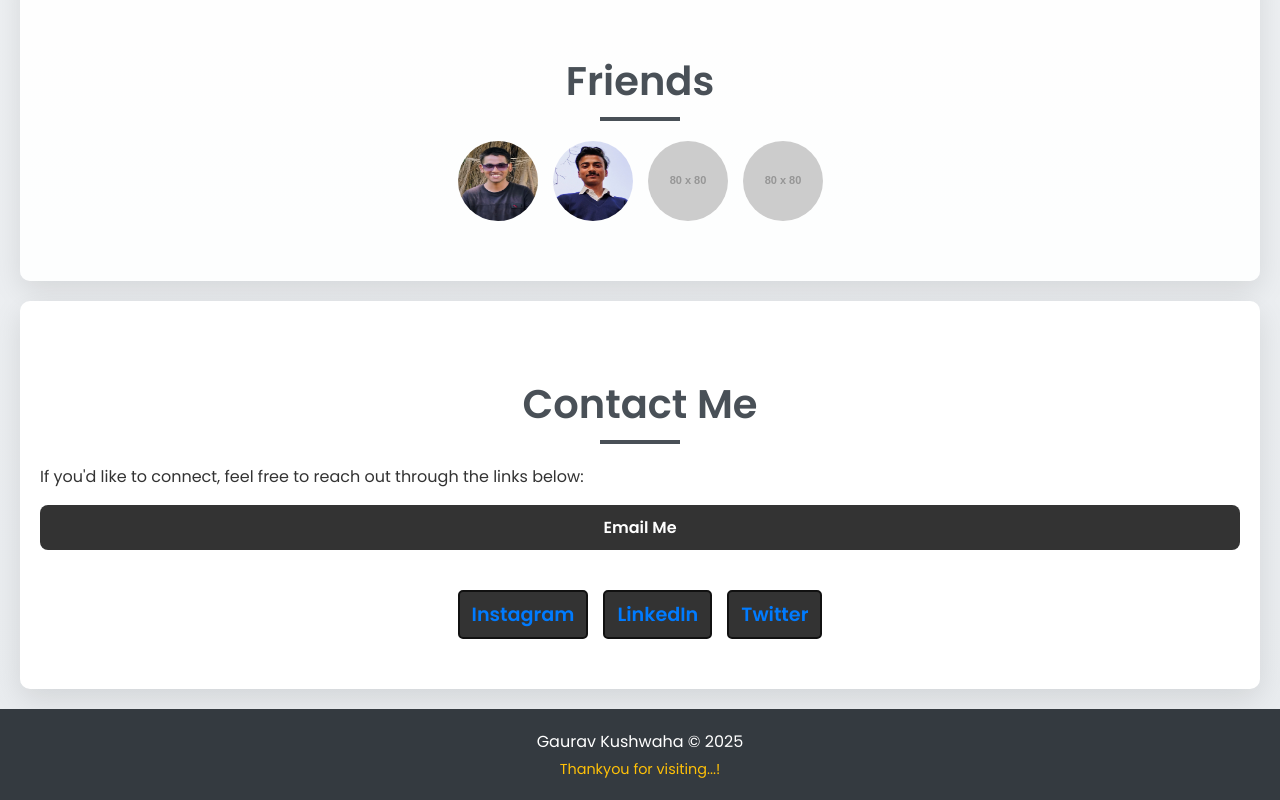
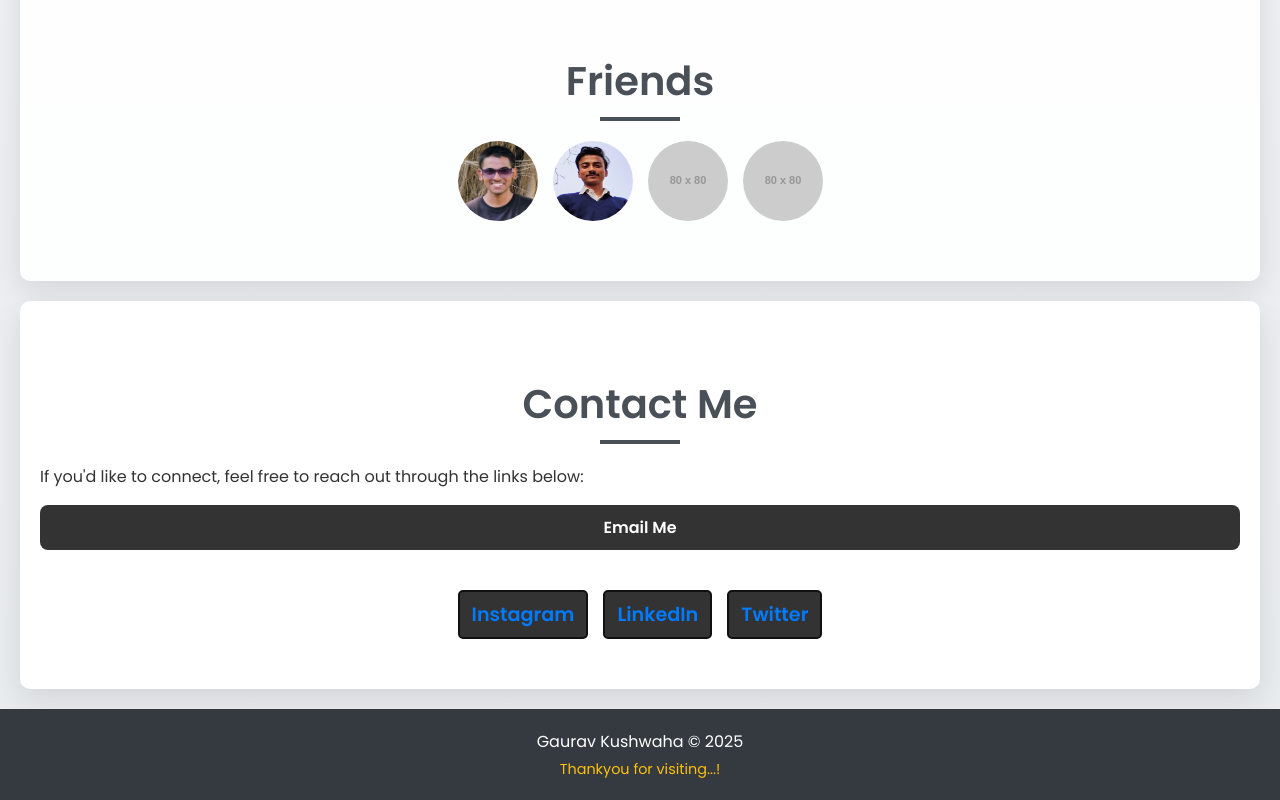
Before and after one commit to Gonics/Full-masti, a plain HTML site: page index.html in a window 1280 px wide. Shown: the part 2053-2853 px from the top of the page. Drawn offline with Linux system fonts and the light colour scheme; placeholder pictures from the web are drawn by us.

Commit message:
Update index.html

```diff
--- a/index.html
+++ b/index.html
@@ -372,7 +372,7 @@
 <section id="friends">
     <h2>Friends</h2>
     <div class="friend-images">
-        <img src="IMG_20240730_134827203_HDR_AE~2.jpg" alt="Friend 1">
+        <img src="IMG_20240730_134827203_HDR_AE~2 (1).jpg" alt="Friend 1">
         <img src="IMG_20241227_130431088_HDR_AE~2.jpg" alt="Friend 2">
         <img src="https://via.placeholder.com/80" alt="Friend 3">
         <img src="https://via.placeholder.com/80" alt="Friend 4">
```
